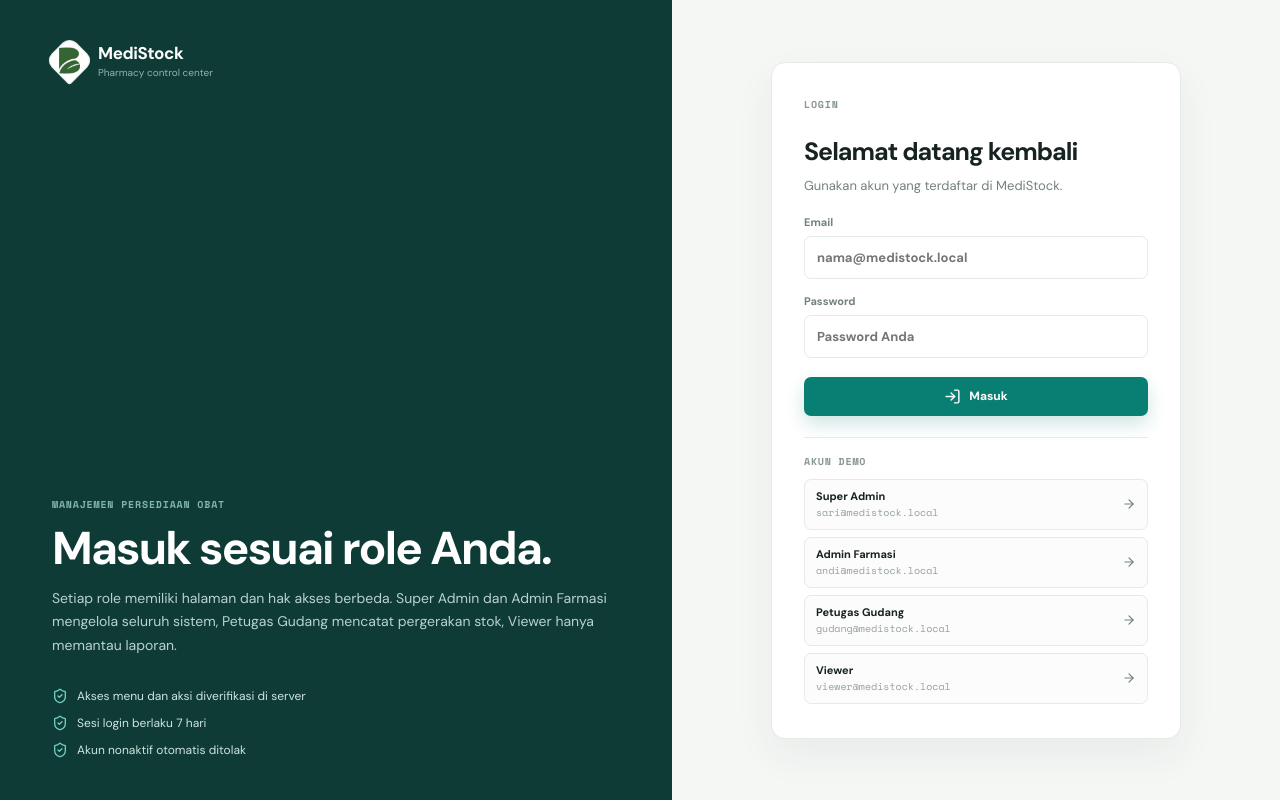
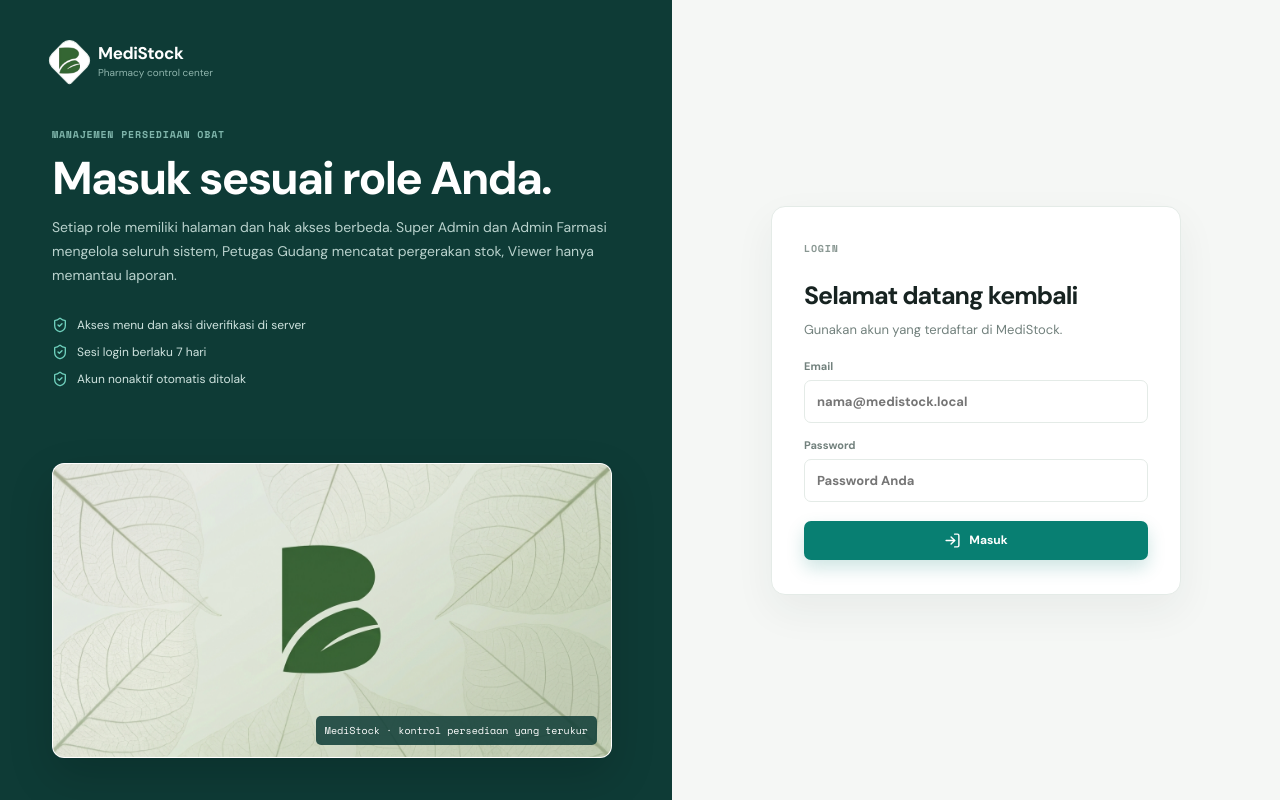
Before and after one commit to Masmas99/managementobat, a Next.js app: page /login in a window 1280 px wide. Built offline with nearby package versions, Linux system fonts and the light colour scheme; no server answers.

Commit message:
Update login experience

```diff
--- a/app/globals.css
+++ b/app/globals.css
@@ -99,6 +99,10 @@ button { cursor: pointer; }
 .login-brand-copy .eyebrow { color: #7fb5ab; }
 .login-brand-copy h1 { margin: 12px 0 14px; font-size: clamp(30px, 4vw, 46px); letter-spacing: -1.8px; line-height: 1.05; }
 .login-brand-copy .intro-copy { color: #b9d2cd; font-size: 14px; line-height: 1.7; }
+.login-brand-art { position: relative; overflow: hidden; width: min(100%, 560px); aspect-ratio: 1.9; margin-top: 28px; border: 1px solid rgba(255, 255, 255, .16); border-radius: 12px; background: #fff; box-shadow: 0 18px 45px rgba(0, 0, 0, .16); }
+.login-brand-art img { width: 100%; height: 100%; display: block; object-fit: cover; animation: login-art-drift 12s ease-in-out infinite alternate; }
+.login-brand-art span { position: absolute; right: 14px; bottom: 12px; padding: 7px 9px; color: #fff; background: rgba(14, 59, 54, .85); border-radius: 5px; font: 10px 'Space Mono', monospace; }
+@keyframes login-art-drift { from { transform: scale(1.02) translate3d(-1%, 0, 0); } to { transform: scale(1.09) translate3d(1%, -1%, 0); } }
 .login-role-list { display: grid; gap: 11px; margin: 30px 0 0; padding: 0; list-style: none; color: #cfe3df; font-size: 12px; }
 .login-role-list li { display: flex; align-items: center; gap: 9px; }
 .login-role-list svg { color: #6fd0bd; flex-shrink: 0; }
@@ -121,7 +125,7 @@ button { cursor: pointer; }
 .login-demo strong, .login-demo em { display: block; font-style: normal; }
 .login-demo strong { color: var(--ink); font-size: 11px; }
 .login-demo em { margin-top: 2px; font: 10px 'Space Mono', monospace; color: #96a29e; }
-@media (max-width: 900px) { .login-shell { grid-template-columns: 1fr; }.login-brand { padding: 30px 24px; gap: 26px; }.login-role-list { display: none; }.login-panel { padding: 24px 16px 40px; } }
+@media (max-width: 900px) { .login-shell { grid-template-columns: 1fr; }.login-brand { padding: 30px 24px; gap: 26px; }.login-brand-art { margin-top: 0; }.login-role-list { display: none; }.login-panel { padding: 24px 16px 40px; } }
 
 .status-badge { padding: 5px 8px; border-radius: 5px; }
 .status-badge.normal, .status-badge.released, .status-badge.active, .status-badge.completed { color: var(--teal); background: #e2f4f0; }
--- a/app/login/page.js
+++ b/app/login/page.js
@@ -1,14 +1,7 @@
 "use client";
 
 import { useState } from "react";
-import { AlertTriangle, ArrowRight, LogIn, Plus, ShieldCheck } from "lucide-react";
-
-const demoAccounts = [
-  { role: "Super Admin", email: "sari@medistock.local", password: "super123" },
-  { role: "Admin Farmasi", email: "andi@medistock.local", password: "change-me" },
-  { role: "Petugas Gudang", email: "gudang@medistock.local", password: "gudang123" },
-  { role: "Viewer", email: "viewer@medistock.local", password: "viewer123" },
-];
+import { AlertTriangle, LogIn, Plus, ShieldCheck } from "lucide-react";
 
 export default function LoginPage() {
   const [email, setEmail] = useState("");
@@ -33,12 +26,6 @@ export default function LoginPage() {
     }
     const next = new URLSearchParams(window.location.search).get("next");
     window.location.href = next && next.startsWith("/") ? next : "/";
-  }
-
-  function fillDemo(account) {
-    setEmail(account.email);
-    setPassword(account.password);
-    setMessage("");
   }
 
   return (
@@ -73,6 +60,10 @@ export default function LoginPage() {
               <ShieldCheck size={16} /> Akun nonaktif otomatis ditolak
             </li>
           </ul>
+        </div>
+        <div className="login-brand-art" aria-hidden="true">
+          <img src="/og.jpg" alt="" />
+          <span>MediStock · kontrol persediaan yang terukur</span>
         </div>
       </section>
 
@@ -115,18 +106,6 @@ export default function LoginPage() {
             <LogIn size={17} /> {loading ? "Memproses..." : "Masuk"}
           </button>
 
-          <div className="login-demo">
-            <p className="eyebrow">Akun demo</p>
-            {demoAccounts.map((account) => (
-              <button type="button" key={account.role} onClick={() => fillDemo(account)}>
-                <span>
-                  <strong>{account.role}</strong>
-                  <em>{account.email}</em>
-                </span>
-                <ArrowRight size={14} />
-              </button>
-            ))}
-          </div>
         </form>
       </section>
     </main>
```
